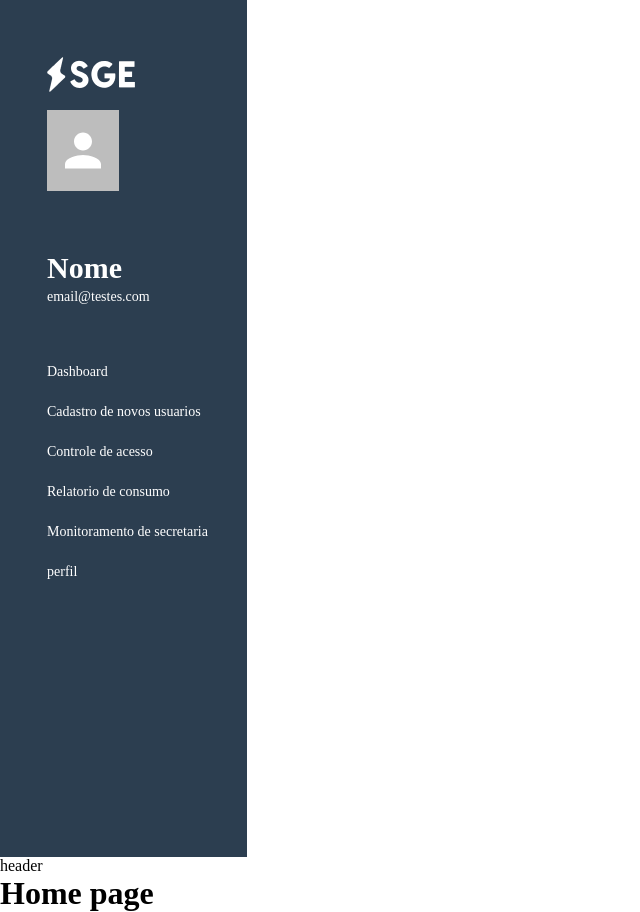
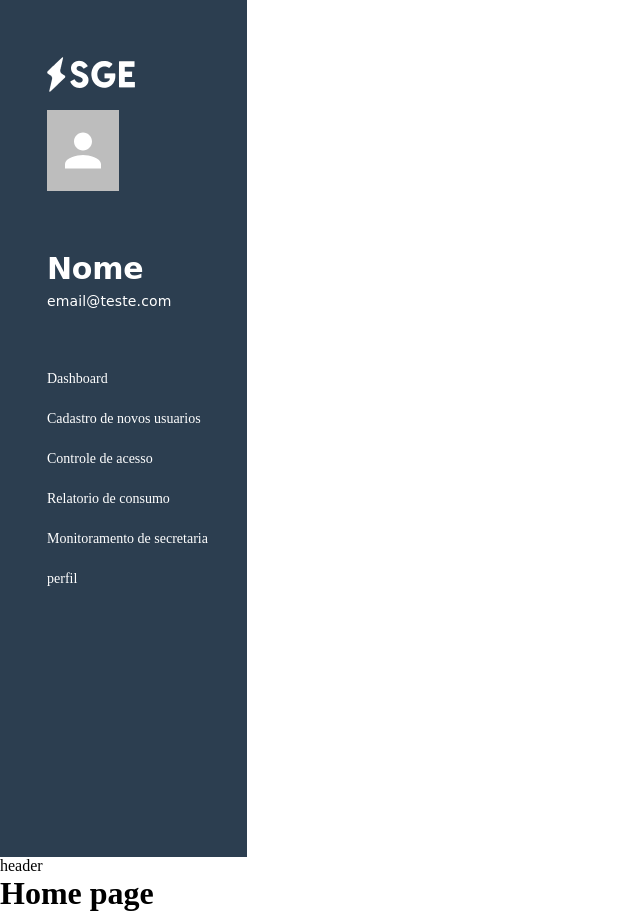
Before and after one commit to Gestao-Energia/Front-end, a React (Vite) app: page / in a window 1280 px wide. Shown: the whole page, without its empty margins (0-640 px from the left). Built offline with nearby package versions, Linux system fonts and the light colour scheme.

Commit message:
[fix] Utilizing components instead of tags

```diff
--- a/src/components/SideBar/SideBar.tsx
+++ b/src/components/SideBar/SideBar.tsx
@@ -1,7 +1,7 @@
 import { Link } from 'react-router-dom'
 import logo from '../../assets/logo.png'
 import  './SideBar.css'
-import { Avatar } from '@mui/material'
+import { Avatar, Typography } from '@mui/material'
 export default function SideBar () {
     return (
       <div className='sideBar'>
@@ -12,8 +12,8 @@ export default function SideBar () {
             <Avatar variant='square'  src='' sx={{width:72, height:81}}/>
 
           <div className='information'>
-            <h2 id='userName'>Nome</h2>
-            <p id='userEmail'>email@testes.com</p>
+            <Typography variant='h2'>Nome</Typography>
+            <Typography variant='body1'>email@teste.com</Typography>
           </div>
 
         </div>
```
